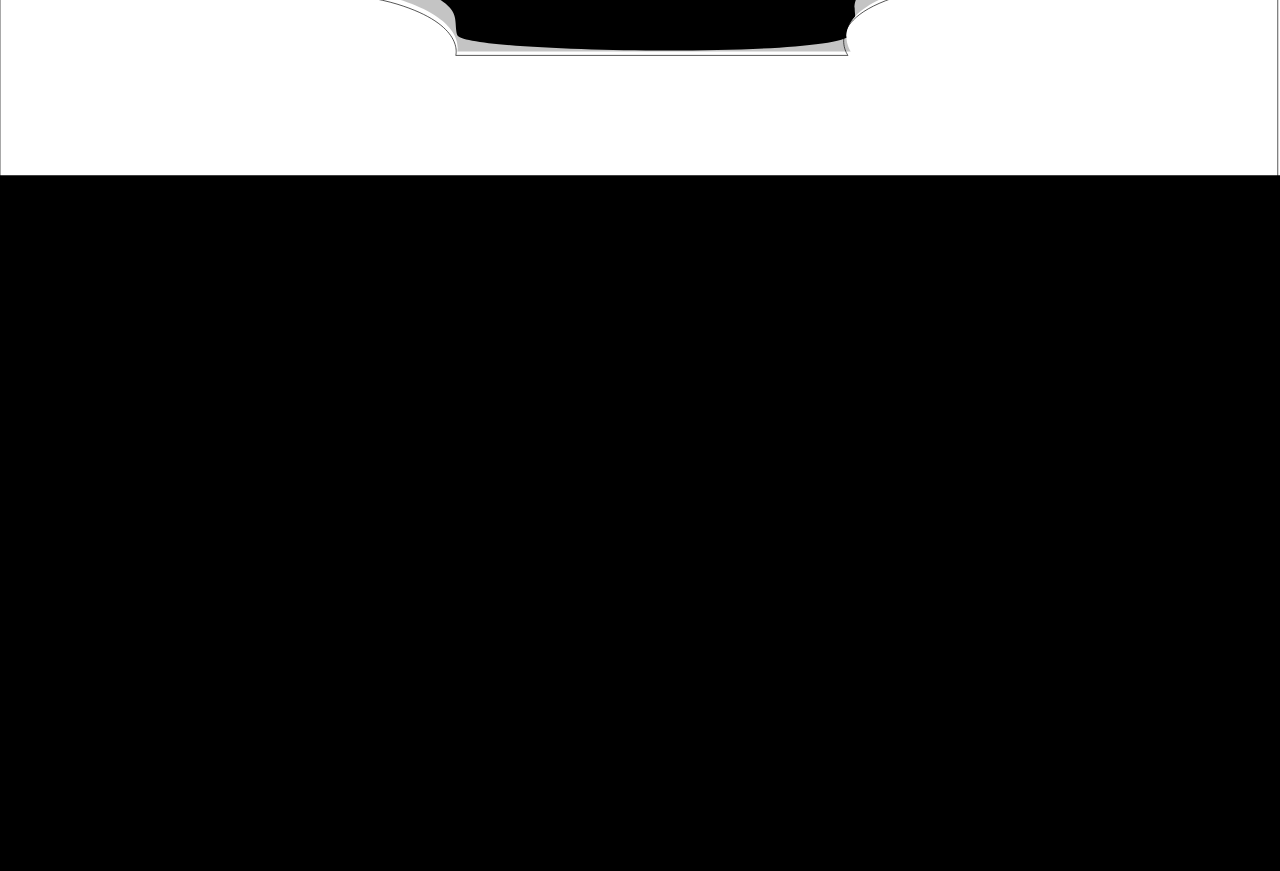
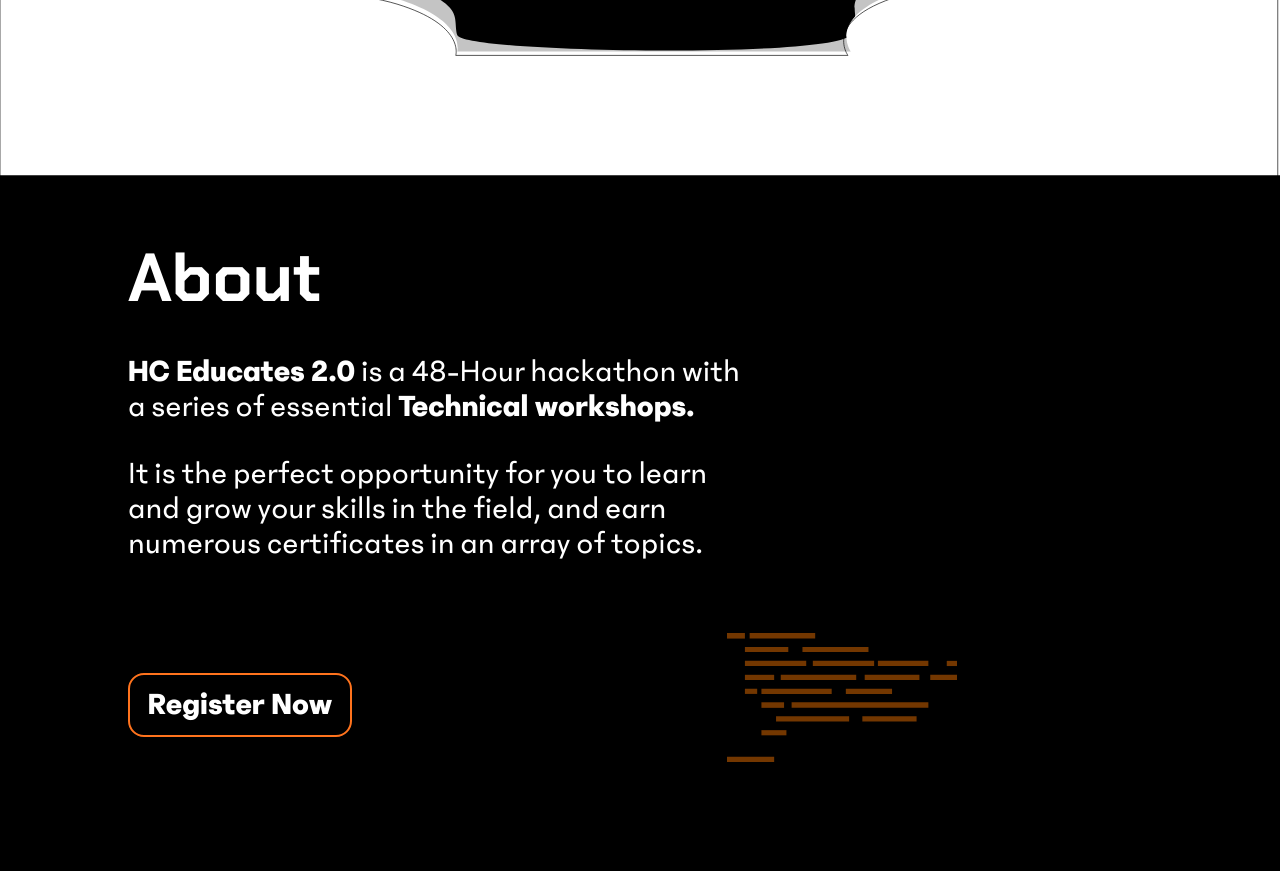
Before and after one commit to HackclubVIT/hacK-night, a plain HTML site: page index.html in a window 1280 px wide. Shown: the part 550-1421 px from the top of the page. Before the commit the page ends 800 px from the top, so only its background shows below. Drawn offline with Linux system fonts and the light colour scheme; files whose address does not match are found by name; a web font is replaced by a local one.

Commit message:
Added About section

```diff
--- a/CSS/base.css
+++ b/CSS/base.css
@@ -111,3 +111,60 @@ body {
         margin: 0.25rem;
     }
 }
+
+/* About Section Styling */
+
+#AboutSection {
+    background-color: black;
+    color: #ffff;
+    padding: 3.5rem 0 0 8rem;
+}
+
+.AboutHeading {
+    margin: 0;
+    color: #FFFFFF;
+    font-family: "Chakra Petch", sans-serif;
+    font-size: 4.25rem;
+    /* padding-left: 2.5rem; */
+}
+
+.about-content {
+    width: 55%;
+}
+
+.AboutP {
+    font-family: 'Phantom Sans', sans-serif;
+    font-weight: normal;
+    font-style: normal;
+    font-display: swap;
+    font-size: 2rem;
+}
+
+.AboutButton {
+    position: relative;
+    top: 5rem;
+
+    background-color: transparent;
+    color: white;
+
+    border: 2px solid #ff731d;
+    border-radius: 1rem;
+    height: 4rem;
+    width: 14rem;
+
+    font-family: 'Phantom Sans', sans-serif;
+    font-weight: bold;
+    font-style: normal;
+    font-display: swap;
+    font-size: 2rem;
+
+}
+
+.AboutImage {
+    position: relative;
+    left: 52%;
+    top: -1.5rem;
+    width: 20%;
+    height: 10%;
+    padding-bottom: 7%;
+}
--- a/index.html
+++ b/index.html
@@ -7,6 +7,11 @@
     <meta name="viewport" content="width=device-width, initial-scale=1.0">
     <title>hacK-night</title>
     <link rel="stylesheet" href="./CSS/base.css">
+
+    <!-- Chakra Petch font -->
+    <link rel="preconnect" href="https://fonts.googleapis.com">
+    <link rel="preconnect" href="https://fonts.gstatic.com" crossorigin>
+    <link href="https://fonts.googleapis.com/css2?family=Chakra+Petch:wght@700&display=swap" rel="stylesheet">
 </head>
 
 <body>
@@ -86,6 +91,19 @@
             </svg>
 
         </section>
+        <section id="AboutSection">
+            <h1 class="AboutHeading">About</h1>
+            <div class="about-content">
+                <p class="AboutP"><strong>HC Educates 2.0</strong> is a 48-Hour hackathon with a series of essential <strong>Technical workshops.</strong></p>
+                <p class="AboutP">It is the perfect opportunity for you to learn and grow your skills in the field, and earn numerous certificates in an array of topics.</p>
+            </div>
+            <div>
+                <button type="button" class="AboutButton">Register Now</button>
+            </div>
+            <div>
+                <img src="code-group.svg" alt="code group" class="AboutImage">
+            </div>
+        </section>
     </div>
 </body>
 
```
Also changed, not shown: code-group.svg (added).
